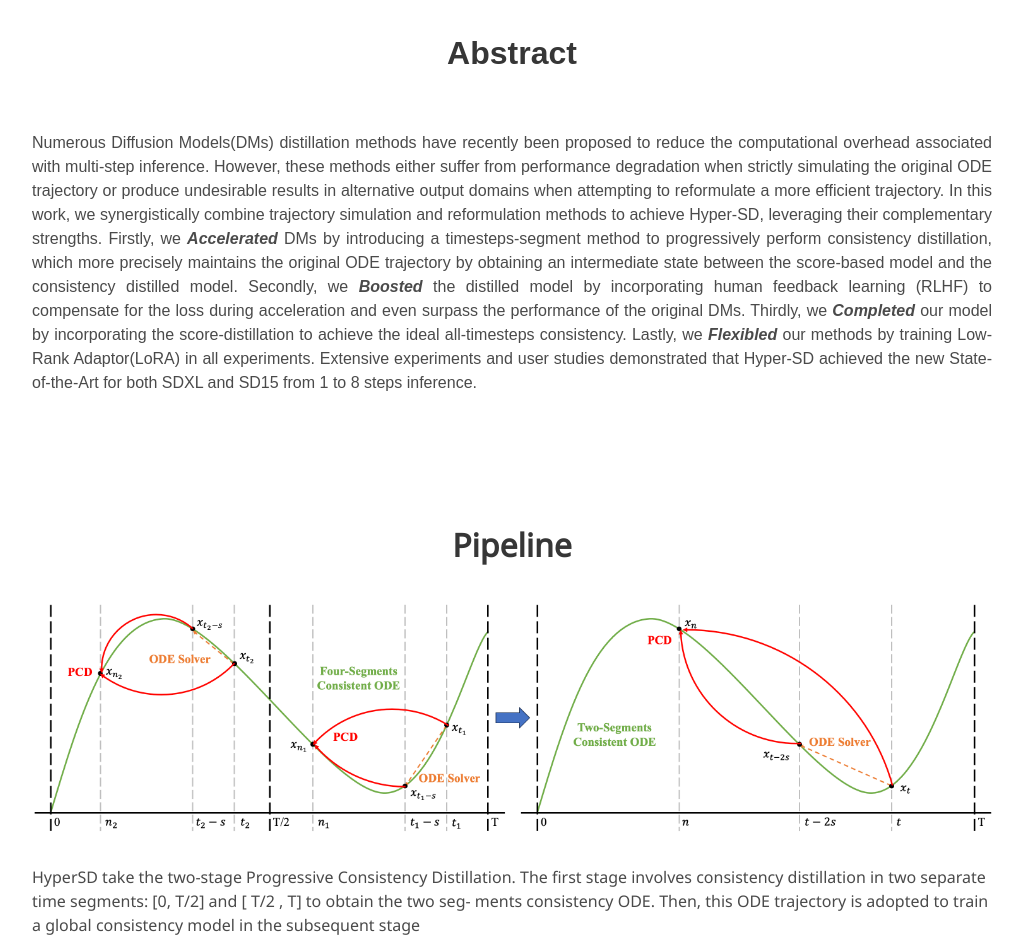
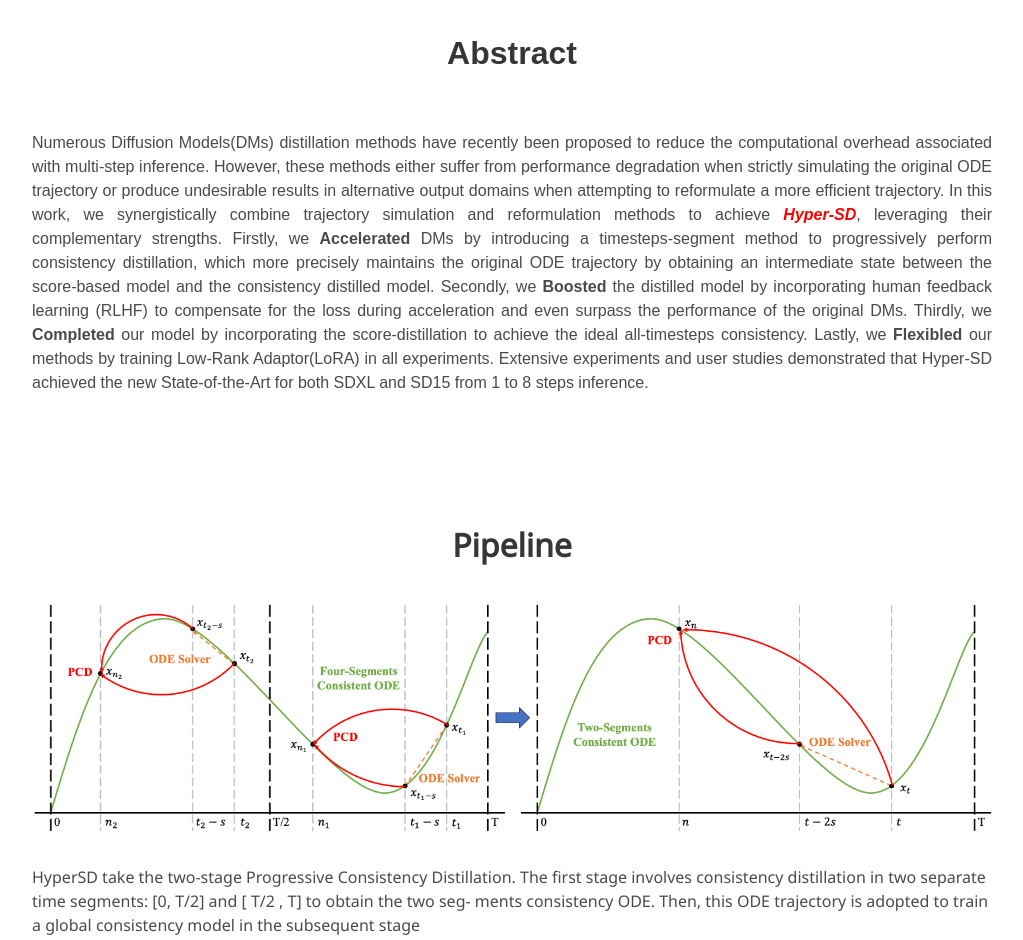
Before and after one commit to Hyper-SD/Hyper-SD.github.io, a plain HTML site: page index.html in a window 1280 px wide. Shown: the part 1120-2060 px from the top of the page, without its empty margins (128-1151 px from the left). Drawn offline with Linux system fonts and the light colour scheme; some icons are missing; a web font is replaced by a local one.

Commit message:
first commit

```diff
--- a/index.html
+++ b/index.html
@@ -118,11 +118,11 @@
 
     Numerous Diffusion Models(DMs) distillation methods have recently been proposed to reduce the computational overhead associated with multi-step inference.
   However, these methods either suffer from performance degradation when strictly simulating the original ODE trajectory or produce undesirable results in alternative output domains when attempting to reformulate a more efficient trajectory.
-  In this work, we synergistically combine trajectory simulation and reformulation methods to achieve Hyper-SD, leveraging their complementary strengths.
-  Firstly, we <b><i>Accelerated</i></b> DMs by introducing a timesteps-segment method to progressively perform consistency distillation, which more precisely maintains the original ODE trajectory by obtaining an intermediate state between the score-based model and the consistency distilled model.
-  Secondly, we <b><i>Boosted</i></b> the distilled model by incorporating human feedback learning (RLHF) to compensate for the loss during acceleration and even surpass the performance of the original DMs.
-  Thirdly, we <b><i>Completed</i></b> our model by incorporating the score-distillation to achieve the ideal all-timesteps consistency.
-  Lastly, we <b><i>Flexibled</i></b> our methods by training Low-Rank Adaptor(LoRA) in all experiments.
+  In this work, we synergistically combine trajectory simulation and reformulation methods to achieve <b><i><span style="color: red;">Hyper-SD</span></i></b>, leveraging their complementary strengths.
+  Firstly, we <b>Accelerated</b> DMs by introducing a timesteps-segment method to progressively perform consistency distillation, which more precisely maintains the original ODE trajectory by obtaining an intermediate state between the score-based model and the consistency distilled model.
+  Secondly, we <b>Boosted</b> the distilled model by incorporating human feedback learning (RLHF) to compensate for the loss during acceleration and even surpass the performance of the original DMs.
+  Thirdly, we <b>Completed</b> our model by incorporating the score-distillation to achieve the ideal all-timesteps consistency.
+  Lastly, we <b>Flexibled</b> our methods by training Low-Rank Adaptor(LoRA) in all experiments.
   Extensive experiments and user studies demonstrated that Hyper-SD achieved the new State-of-the-Art for both SDXL and SD15 from 1 to 8 steps inference.
 
    </p>
```
